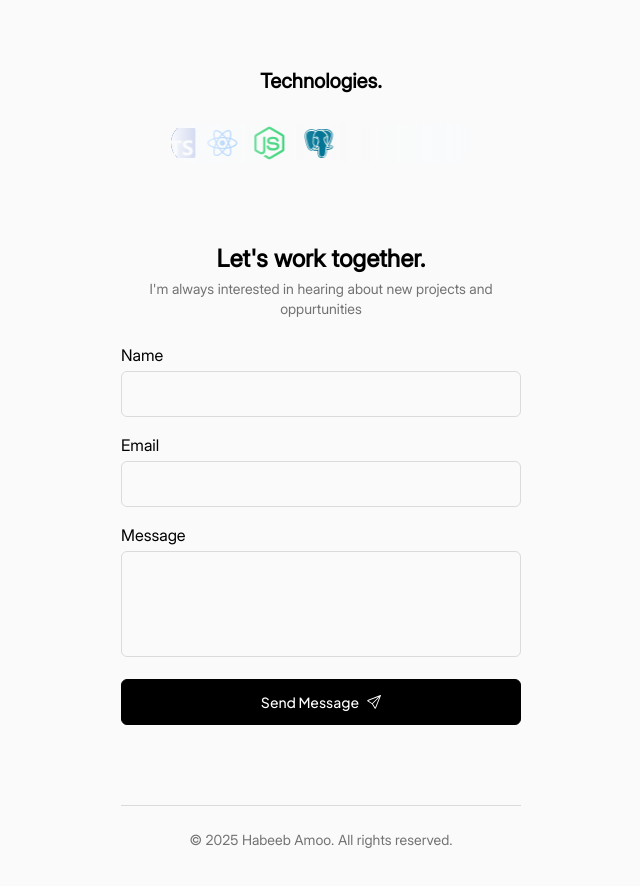
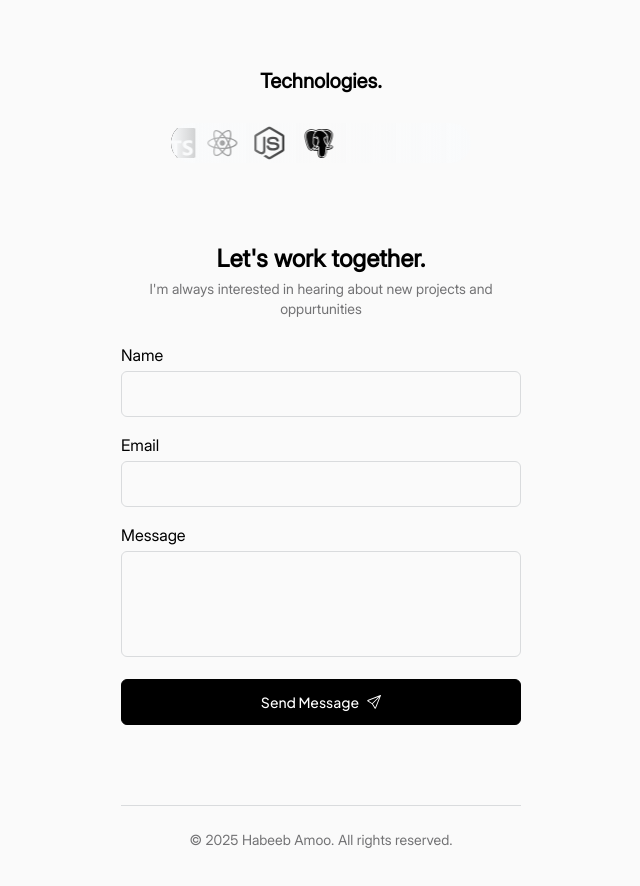
Before and after one commit to Habeebamoo/Portfolio, a React (Vite) app: page / in a window 1280 px wide. Shown: the part 1580-2466 px from the top of the page, without its empty margins (319-959 px from the left). Built offline with nearby package versions, Linux system fonts and the light colour scheme.

Commit message:
changed Technologies section icons to black

```diff
--- a/src/components/Main.tsx
+++ b/src/components/Main.tsx
@@ -55,12 +55,12 @@ const Main = () => {
 
           {/* content */}
           <div className="flex-center gap-3 absolute top-0 bottom-0 animate-scroll">
-            <div className="text-blue-400"><FaGolang size={50} /></div>
-            <div className="text-yellow-300"><BiLogoJavascript size={40} /></div>
-            <div className="text-blue-800"><SiTypescript size={30} /></div>
-            <div className="text-blue-400"><FaReact size={30} /></div>
-            <div className="text-green-500"><LiaNodeJs size={40} /></div>
-            <div className="text-cyan-700"><BiLogoPostgresql size={35} /></div>
+            <div><FaGolang size={50} color="black" /></div>
+            <div><BiLogoJavascript size={40} color="black" /></div>
+            <div><SiTypescript size={30} color="black" /></div>
+            <div><FaReact size={30} color="black" /></div>
+            <div><LiaNodeJs size={40} color="black" /></div>
+            <div><BiLogoPostgresql size={35} color="black" /></div>
           </div>
         </div>
       </section>
```
